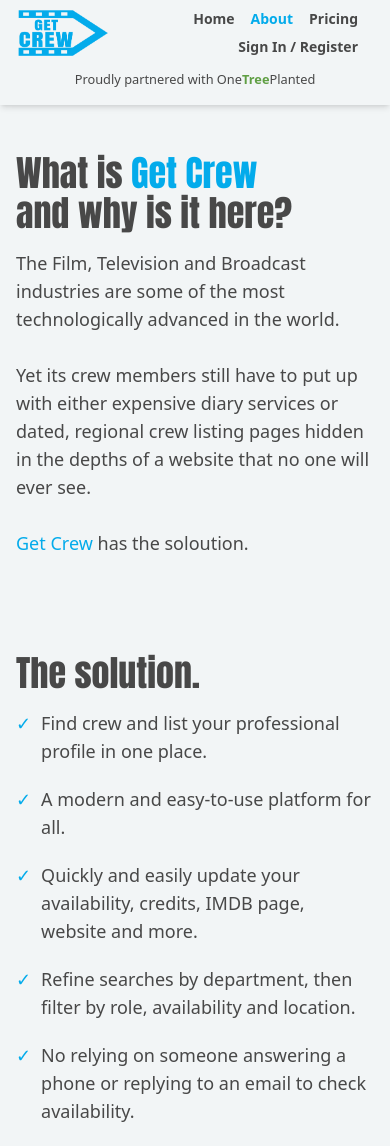
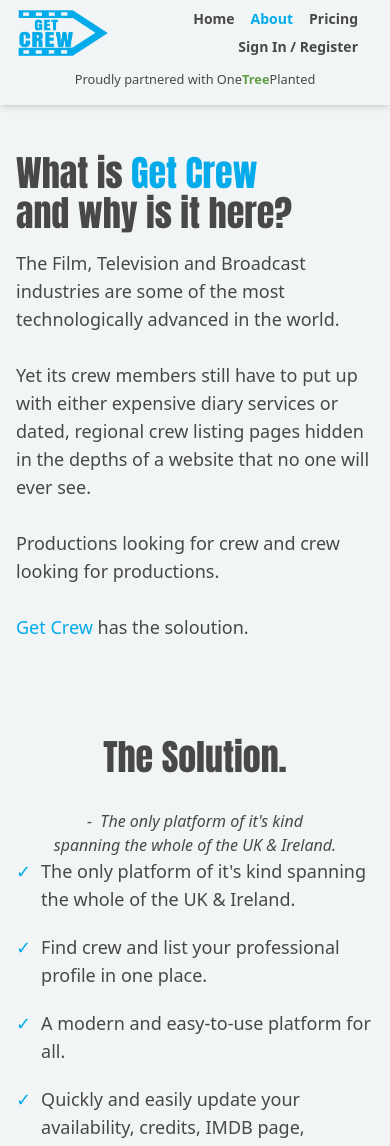
Before and after one commit to sdbxsdb/we-are-crew, a Next.js app: page /about in a window 390 px wide. Shown: the top 1146 px of the page. Built offline with nearby package versions, Linux system fonts and the light colour scheme; no server answers; the database is empty.

Commit message:
updated about text for soloution

```diff
--- a/components/Auth.js
+++ b/components/Auth.js
@@ -74,6 +74,12 @@
                     <p>One place for all your professional credentials.</p>
                   </li>
                   <li>
+                    <p>
+                      The only platform of it&apos;s kind spanning the whole of
+                      the UK & Ireland.
+                    </p>
+                  </li>
+                  <li>
                     <p>A modern and easy-to-use platform for all.</p>
                   </li>
                   <li>
@@ -105,10 +111,10 @@
                     </p>
                   </li>
                   <Link href="/your-data">
-                          <span className="text-wearecrewBlue ml-6 underline cursor-pointer">
-                            What we do with your data.
-                          </span>
-                        </Link>
+                    <span className="text-wearecrewBlue ml-6 underline cursor-pointer">
+                      What we do with your data.
+                    </span>
+                  </Link>
                 </ul>
               </div>
             </div>
--- a/components/Banner.js
+++ b/components/Banner.js
@@ -6,7 +6,7 @@
   return (
     <div style={{ backgroundImage: `url("images/newBannerBlackfaded.png")`, backgroundSize: 'cover', backgroundPosition: 'center' }} className="w-full flex justify-center overflow-hidden items-center h-[120px] md:h-auto relative px-4">
       <div className="flex relative flex-col items-center p-4 rounded-full">
-        <p className="text-center text-1xl md:text-4xl text-white z-40 font-anton tracking-wide mb-5 md:mb-2">The UK &amp; Ireland’s <br /> Film & Television Crew Hub</p>
+        <p className="text-center text-1xl md:text-4xl text-white z-40 font-anton tracking-wide mb-5 md:mb-2 shadow-md">The UK &amp; Ireland’s <br /> Film & Television Crew Hub</p>
         <p className="text-lg text-white  bottom-0 md:bottom-12 z-50"><cite>The last place you&apos;ll need.</cite></p>
       </div>
       {/* <img src="/images/newBanner.png" alt="" width="100%" height="100%" className="absolute z-30 opacity-100 -top-[40px] md:-top-[110px]" /> */}
--- a/pages/about.js
+++ b/pages/about.js
@@ -56,6 +56,10 @@
                         ever see.
                         <br />
                         <br />
+                        Productions looking for crew and crew looking for
+                        productions.
+                        <br />
+                        <br />
                         <span className="text-wearecrewBlue">Get Crew</span> has
                         the soloution.
                       </span>
@@ -76,17 +80,29 @@
               <div className="snap-start mt-12 md:mt-0 w-screen px-4 md:h-[calc(100vh-105px)] flex flex-col items-start justify-center relative">
                 <div className="w-full flex justify-center gap-4 mb-12">
                   <div className="flex flex-col md:flex-row gap-x-12 max-w-[1200px]">
-                    <div className="w-full md:w-1/2 flex items-center">
-                      <h1 className="text-4xl  mb-4 md:mb-0">The solution.</h1>
+                    <div className="w-full md:w-1/2 flex flex-col justify-center items-center ">
+                      <h1 className="text-4xl mb-4 md:mb-0">The Solution.</h1>
+                      <cite className="text-center mt-4">
+                        -  The only platform of it&apos;s kind <br /> spanning the
+                        whole of the UK & Ireland.
+                      </cite>
+
                     </div>
                     <div className="w-full md:w-1/2 aboutPageListTicks text-lg">
                       <ul>
+                        <li>
+                          <p>
+                          The only platform of it&apos;s kind spanning the
+                        whole of the UK & Ireland.
+                          </p>
+                        </li>
                         <li>
                           <p>
                             Find crew and list your professional profile in one
                             place.
                           </p>
                         </li>
+
                         <li>
                           <p>A modern and easy-to-use platform for all.</p>
                         </li>
```
